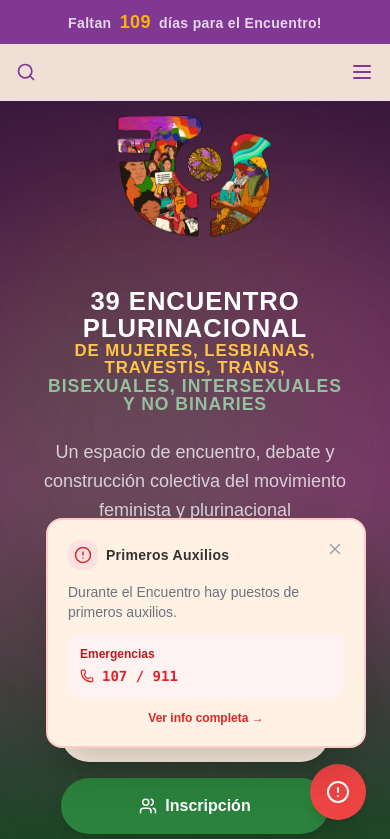
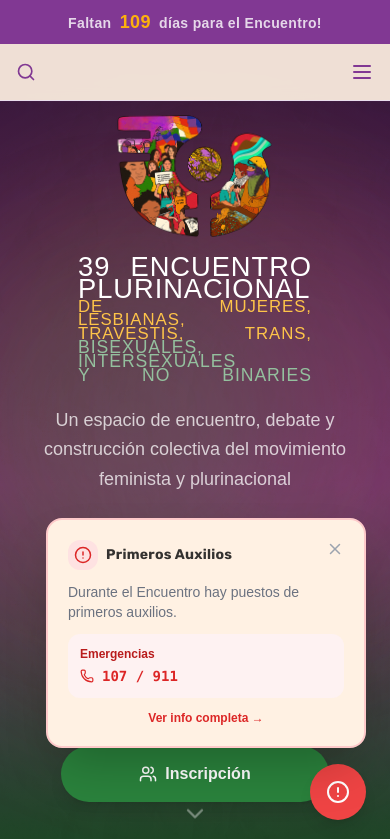
Before and after one commit to nailsaita/apps, a React (Vite) app in the folder web/: page / in a window 390 px wide. Shown: the top 839 px of the page. Built offline with nearby package versions, Linux system fonts and the light colour scheme; a web font is replaced by a local one.

Commit message:
fix titulo, build

```diff
--- a/web/src/App.jsx
+++ b/web/src/App.jsx
@@ -45,10 +45,14 @@ function GlobalTypography() {
         body {
           font-family: 'degular', sans-serif !important;
         }
-        h1, h2, h3, h4, h5, h6,
-        h1 *, h2 *, h3 *, h4 *, h5 *, h6 * {
+        h1, h1 * {
           font-family: 'thunderhouse-pro', sans-serif !important;
+          font-weight: 500 !important;
         }
+        h1, h1 *, h2, h2 * {
+          text-transform: uppercase !important;
+        }
+
       `;
       document.head.appendChild(style);
     }
--- a/web/src/pages/HomePage.jsx
+++ b/web/src/pages/HomePage.jsx
@@ -498,7 +498,7 @@ export function Navbar() {
 
 function HeroLottie({ className = '' }) {
   return <div className={className}>
-    <Lottie path="/lottie/Logo.json" loop autoplay style={{ width: '100%', height: '100%' }} />
+    <Lottie path="/lottie/Logo.json" loop={false} autoplay style={{ width: '100%', height: '100%' }} />
   </div>;
 }
 
@@ -522,7 +522,7 @@ function HeroSection() {
     }} className="relative z-10 w-full max-w-5xl mx-auto flex flex-col items-center">
 
       {/* Bloque: Lottie + Título/Subtítulo — todo centrado (logo y título alineados entre sí) */}
-      <div className="flex flex-col lg:flex-row lg:items-center gap-8 lg:gap-12 w-full">
+      <div className="flex flex-col lg:flex-row lg:items-center lg:gap-12 w-full">
         {/* Animación Lottie: centrada */}
         <div className="order-1 flex items-center justify-center shrink-0">
           <HeroLottie className="w-40 h-40 sm:w-48 sm:h-48 lg:w-56 lg:h-full lg:scale-110" />
@@ -530,18 +530,20 @@ function HeroSection() {
 
         {/* Título (3 líneas) + subtítulo, centrados igual que el logo */}
         <div className="order-2 flex-1 text-center">
-          <h1 className="font-display text-white font-black mb-6 flex flex-col items-center leading-[1.05]">
+          <h1 className="font-display text-white font-black mb-6 flex flex-col items-center leading-[1.05]"
+            style={{ "marginLeft":"auto","marginRight":"auto","width":"60vw","maxWidth":"580px", "lineHeight":"0.8" }}
+          >
             {/* Tamaños calculados en proporción a la cantidad de caracteres de cada línea,
                 para que las tres se perciban con un ancho visual similar. Son aproximados:
                 ajustalos a ojo si con la tipografía real (Thunderhouse) no cierran perfecto. */}
             <span style={{
-              fontSize: 'clamp(1.6rem, 5.5vw, 3.2rem)'
+              "fontSize":"clamp(1.6rem, 7vw, 4.6rem)","width":"100%","textAlign":"justify","textAlignLast":"justify"
             }}>39 ENCUENTRO PLURINACIONAL</span>
             <span className="text-[#fec449]" style={{
-              fontSize: 'clamp(1.05rem, 3.6vw, 2.1rem)'
+              "fontSize":"clamp(1.05rem, 3.6vw, 2.6rem)","textAlign":"justify","textAlignLast":"justify","width":"100%"
             }}>DE MUJERES, LESBIANAS, TRAVESTIS, TRANS,</span>
             <span className="text-[#94c09e]" style={{
-              fontSize: 'clamp(1.1rem, 3.7vw, 2.15rem)'
+              "fontSize":"clamp(1.1rem, 3.7vw, 3.1rem)","textAlign":"justify","textAlignLast":"justify","width":"100%"
             }}>BISEXUALES, INTERSEXUALES Y NO BINARIES</span>
           </h1>
 
```
Also changed, not shown: 8 other files (tests, documents, lock files or other folders).
